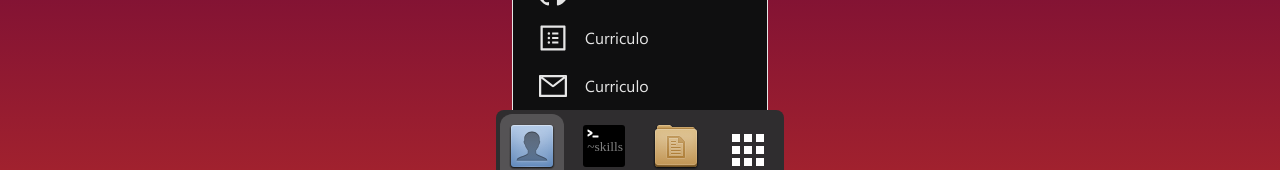
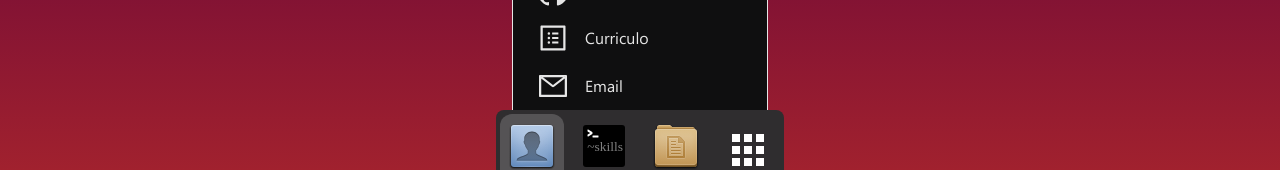
Before and after one commit to gstvcampos/portfolio, a Next.js app: page / in a window 1280 px wide. Both pictures are taken after a click on the button 748 px from the left and 760 px from the top of the page. Shown: the part 610-780 px from the top of the page. Built offline with nearby package versions, Linux system fonts and the light colour scheme.

Commit message:
fix: h-screnn

```diff
--- a/src/app/layout.tsx
+++ b/src/app/layout.tsx
@@ -14,7 +14,9 @@ export default function RootLayout({ children }: { children: ReactNode }) {
   return (
     <html lang="en" className="!scroll-smooth">
       <body
-        className={'h-screen overflow-hidden font-segoe text-txt-1 antialiased'}
+        className={
+          'h-[calc(100dvh)] overflow-hidden font-segoe text-txt-1 antialiased'
+        }
       >
         <Header />
         <div className="flex h-[calc(100%-116px)] items-center justify-center overflow-hidden">
--- a/src/components/ModalBtn.tsx
+++ b/src/components/ModalBtn.tsx
@@ -72,7 +72,7 @@ export default function ModalBtn() {
               >
                 <span className="flex h-8 items-center gap-4">
                   <MailIcon />
-                  Curriculo
+                  Email
                 </span>
               </Link>
             </div>
```
